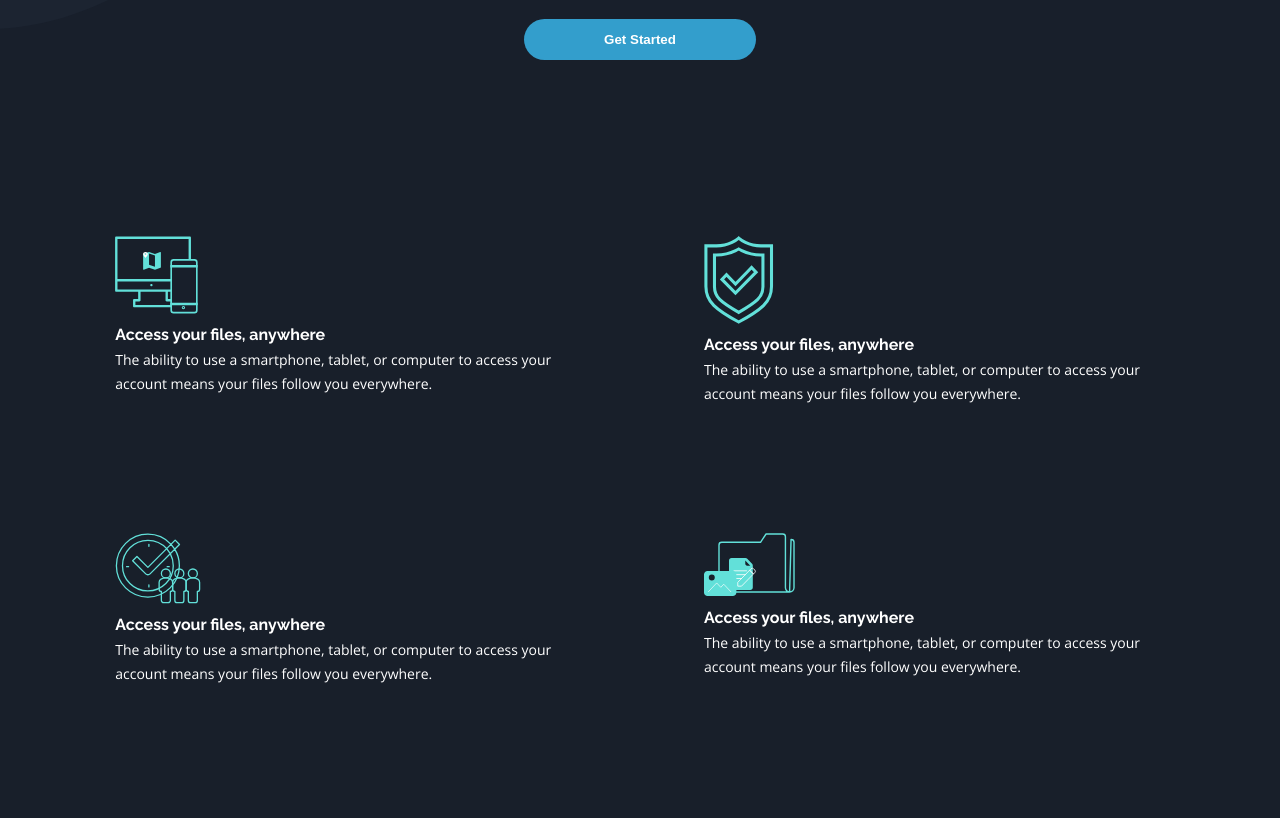
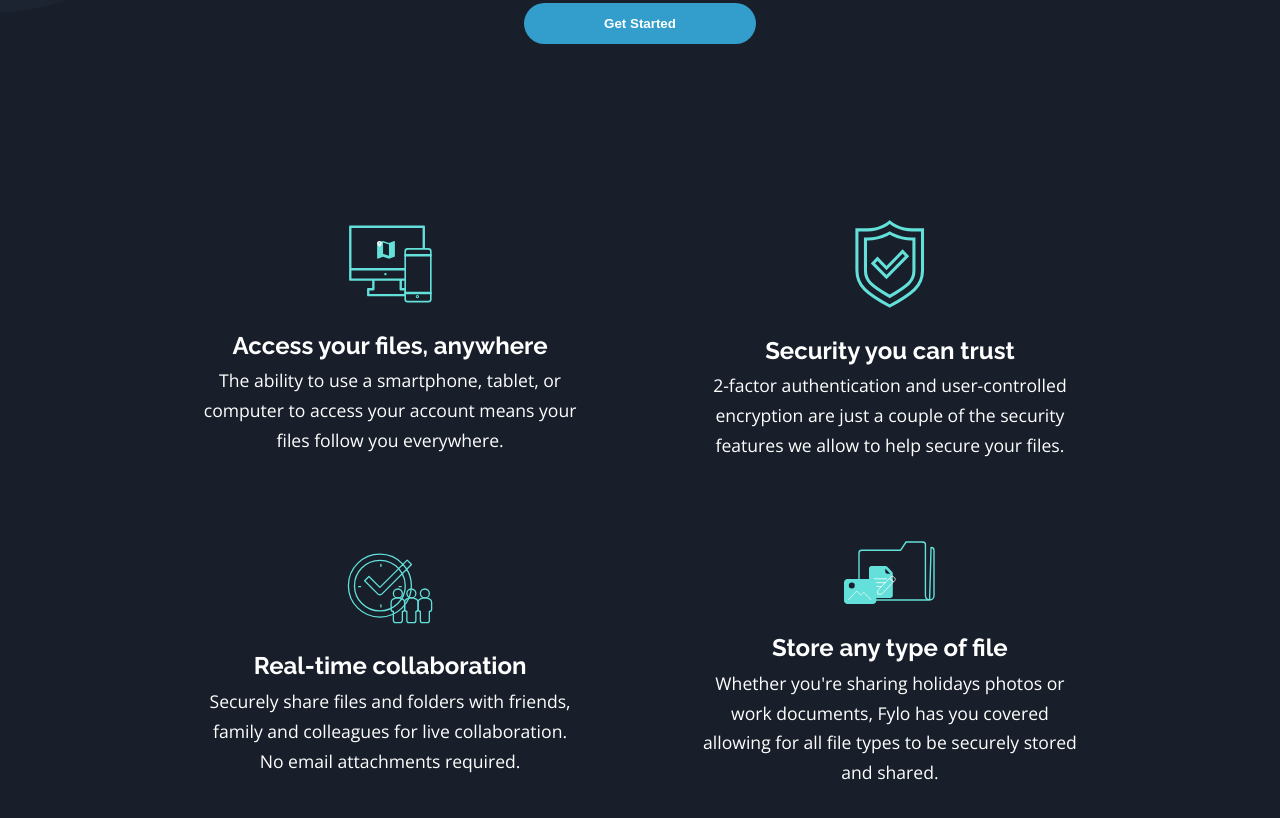
Before and after one commit to emmanuelakbi/SideHustle-Group-67-Capstone-Project-1, a plain HTML site: page index.html in a window 1280 px wide. Shown: the part 1050-1868 px from the top of the page. Drawn offline with nearby package versions, Linux system fonts and the light colour scheme.

Commit message:
the features section

```diff
--- a/css/style.css
+++ b/css/style.css
@@ -151,11 +151,11 @@ header {
   width: 100%;
   display: grid;
   grid-template-columns: 1fr;
-  gap: 2rem;
+  gap: 1rem;
   justify-content: center;
   align-items: center;
   background-image: url("../images/bg-curvy-desktop.svg");
-  background-position: bottom;
+  background-position: center bottom;
   background-repeat: no-repeat;
   background-size: contain;
 }
@@ -165,7 +165,6 @@ header {
   flex-direction: column;
   justify-content: center;
   align-items: center;
-  overflow: hidden;
 }
 
 .header__image img {
@@ -181,7 +180,6 @@ header {
   justify-content: center;
   align-items: center;
   gap: 3rem;
-  overflow: hidden;
 }
 
 .header__bottom h1 {
@@ -205,16 +203,38 @@ section#features {
 }
 
 .features__container {
-  padding: 5rem 0;
+  padding: 5rem 0rem;
   display: grid;
-  grid-template-columns: repeat(2, 1fr);
-  gap: 8rem;
+  justify-content: center;
+  align-items: center;
+  grid-template-columns: 40% 40%;
+  gap: 5rem;
+}
+
+.features__section {
+  text-align: center;
+}
+.features__icon-image img {
+  margin-bottom: 1rem;
+}
+.features__section h5 {
+  font-size: 1.5rem;
+}
+
+.features__section p {
+  width: 90%;
+  margin: auto;
+  font-size: 1.1rem;
 }
 
 /* ================= MEDIA QUERIES (PHONES) ===================== */
 @media screen and (max-width: 600px) {
   .container {
     width: var(--container-width-mobile);
+  }
+
+  .nav__menu {
+    gap: 0.9rem;
   }
 
   /* ========== (PHONES) HEADER ========== */
@@ -228,4 +248,12 @@ section#features {
     font-size: 1.2rem;
     width: 100%;
   }
+
+  .features__container {
+    grid-template-columns: 1fr;
+  }
+
+  .features__section p {
+    width: 90%;
+  }
 }
--- a/index.html
+++ b/index.html
@@ -54,28 +54,28 @@
   <section id="features">
     <div class="container features__container">
       <div class="features__section">
-        <span class="portfolio__project-image"><img src="./images/icon-access-anywhere.svg" alt="" /></span>
+        <span class="features__icon-image"><img src="./images/icon-access-anywhere.svg" alt="" /></span>
         <h5>Access your files, anywhere</h5>
         <p>The ability to use a smartphone, tablet, or computer to access your account means your
           files follow you everywhere.</p>
       </div>
       <div class="features__section">
-        <span class="portfolio__project-image"><img src="./images/icon-security.svg" alt="" /></span>
-        <h5>Access your files, anywhere</h5>
-        <p>The ability to use a smartphone, tablet, or computer to access your account means your
-          files follow you everywhere.</p>
+        <span class="features__icon-image"><img src="./images/icon-security.svg" alt="" /></span>
+        <h5>Security you can trust</h5>
+        <p> 2-factor authentication and user-controlled encryption are just a couple of the security
+          features we allow to help secure your files.</p>
       </div>
       <div class="features__section">
-        <span class="portfolio__project-image"><img src="./images/icon-collaboration.svg" alt="" /></span>
-        <h5>Access your files, anywhere</h5>
-        <p>The ability to use a smartphone, tablet, or computer to access your account means your
-          files follow you everywhere.</p>
+        <span class="features__icon-image"><img src="./images/icon-collaboration.svg" alt="" /></span>
+        <h5>Real-time collaboration</h5>
+        <p>Securely share files and folders with friends, family and colleagues for live collaboration.
+          No email attachments required.</p>
       </div>
       <div class="features__section">
-        <span class="portfolio__project-image"><img src="./images/icon-any-file.svg" alt="" /></span>
-        <h5>Access your files, anywhere</h5>
-        <p>The ability to use a smartphone, tablet, or computer to access your account means your
-          files follow you everywhere.</p>
+        <span class="features__icon-image"><img src="./images/icon-any-file.svg" alt="" /></span>
+        <h5> Store any type of file</h5>
+        <p> Whether you're sharing holidays photos or work documents, Fylo has you covered allowing for all
+          file types to be securely stored and shared.</p>
       </div>
     </div>
   </section>
@@ -83,20 +83,17 @@
 
   <!--
 
-  Security you can trust
 
-  2-factor authentication and user-controlled encryption are just a couple of the security
-  features we allow to help secure your files.
 
-  Real-time collaboration
 
-  Securely share files and folders with friends, family and colleagues for live collaboration.
-  No email attachments required.
 
-  Store any type of file
 
-  Whether you're sharing holidays photos or work documents, Fylo has you covered allowing for all
-  file types to be securely stored and shared.
+
+
+
+
+
+
 
   Stay productive, wherever you are
 
```
